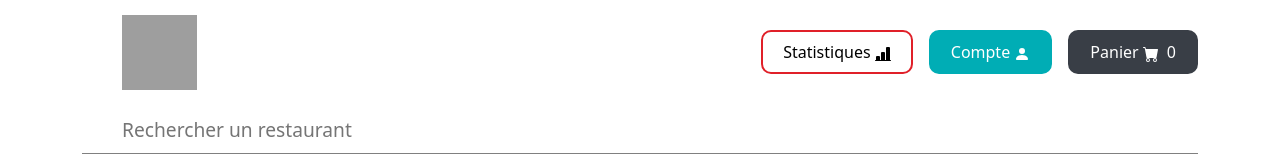
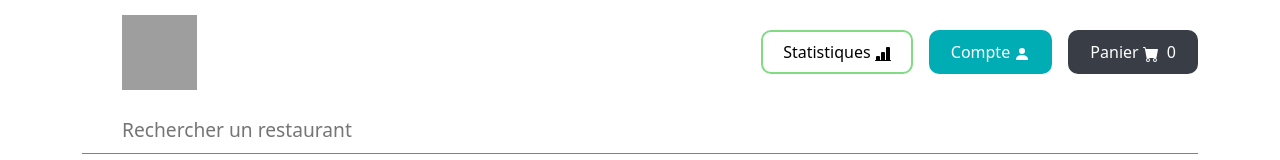
Before and after one commit to ElectiveLog/frontend, a Vue app: page / in a window 1280 px wide. In both pictures the pointer is over the button "Statistiques". Shown: the top 160 px of the page. Built offline with nearby package versions, Linux system fonts and the light colour scheme; grey boxes are pictures that could not be loaded; a web font is replaced by a local one.

Commit message:
button statistics okay

```diff
--- a/src/components/Header.vue
+++ b/src/components/Header.vue
@@ -6,7 +6,7 @@
       /></router-link>
       <div class="header-right">
         <router-link to="/statistics"
-          ><button class="red_button styled_button" type="button">
+          ><button class="cleargreen_button styled_button" type="button">
             Statistiques
             <b-icon-bar-chart-line-fill
               class="icon"
--- a/style/style.css
+++ b/style/style.css
@@ -99,6 +99,28 @@ body {
   background-color: white;
   color: black;
   border: 2px solid var(--blue-color);
+}
+
+.clearblue_button {
+  background-color: var(--clearblue-color);
+  border: 2px solid var(--clearblue-color);
+}
+
+.clearblue_button:hover {
+  background-color: white;
+  color: black;
+  border: 2px solid var(--clearblue-color);
+}
+
+.cleargreen_button {
+  background-color: var(--cleargreen-color);
+  border: 2px solid var(--cleargreen-color);
+}
+
+.cleargreen_button:hover {
+  background-color: white;
+  color: black;
+  border: 2px solid var(--cleargreen-color);
 }
 
 .grey_button {
```
